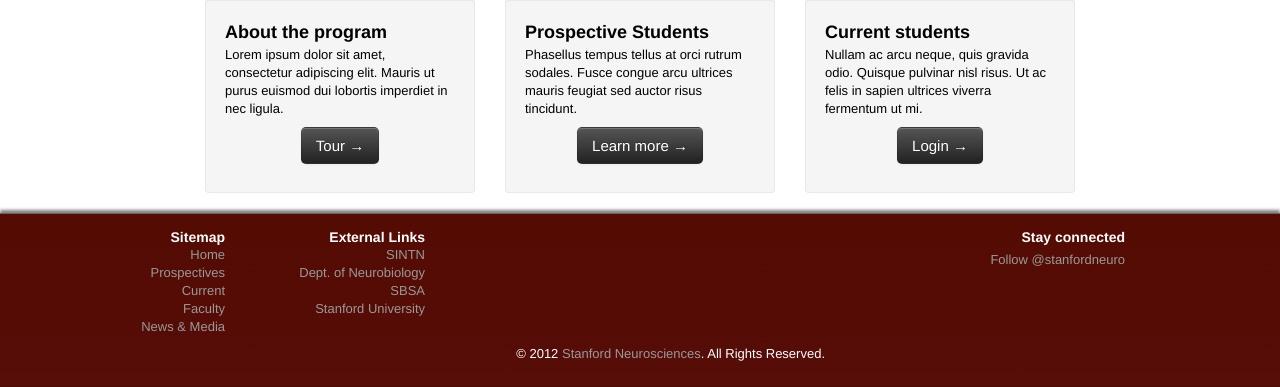
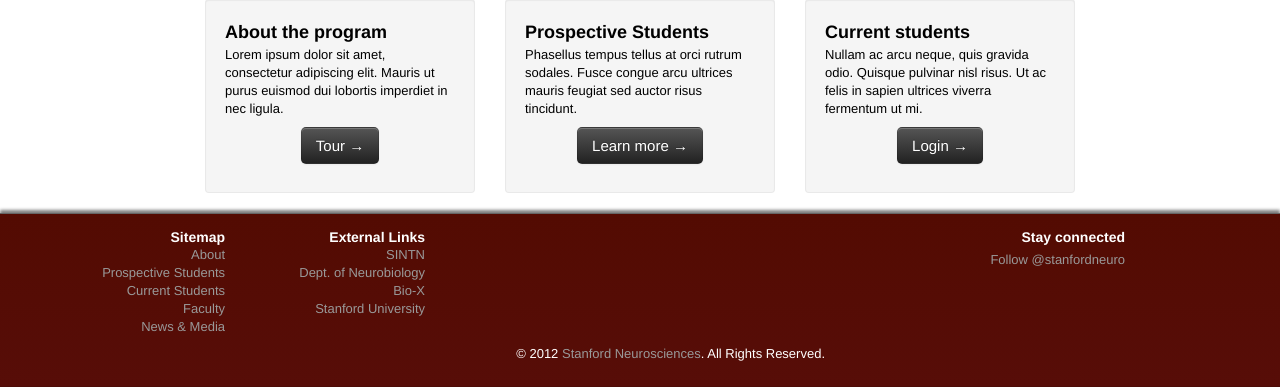
Before and after one commit to etrautmann/stanford_neuro_site, a Django app: page / in a window 1280 px wide. Shown: the part 721-1108 px from the top of the page. Run offline with Django 3.2, Linux system fonts and the light colour scheme; style sheets or scripts are compiled from the project's sources; parts of the project's set-up code (start-up, migrations or seed data) failed here and were passed over; some libraries are stand-ins or nearby versions.

Commit message:
fixed links on base.html

```diff
--- a/main/templates/base.html
+++ b/main/templates/base.html
@@ -48,11 +48,11 @@
           <a class="brand" href="#">Stanford Neurosciences</a>
           <div class="nav-collapse">
             <ul class="nav pull-right">
-              <li><a href="#">About</a></li>
-              <li><a href="#">Prospective Students</a></li>
-              <li><a href="#">Current Students</a></li>
-              <li><a href="#">Faculty</a></li>
-              <li><a href="#">News &amp; Media</a></li>
+              <li><a href="about/">About</a></li>
+              <li><a href="prospective_students/">Prospective Students</a></li>
+              <li><a href="current_students/">Current Students</a></li>
+              <li><a href="faculty/">Faculty</a></li>
+              <li><a href="news_media/">News &amp; Media</a></li>
 
               <li class="dropdown" id="menu1">
     <a class="dropdown-toggle" data-toggle="dropdown" href="#menu1">
@@ -96,19 +96,19 @@
                 <h4>Sitemap</h4>
                 <ul class='unstyled'>
                   <li>
-                    <a href='/'>Home</a>
+                    <a href='/about'>About</a>
                   </li>
                   <li>
-                    <a href='/why'>Prospectives</a>
+                    <a href='/prospective_students'>Prospective Students</a>
                   </li>
                   <li>
-                    <a href='/tour'>Current</a>
+                    <a href='/current_students'>Current Students</a>
                   </li>
                   <li>
-                    <a href='/pricing'>Faculty</a>
+                    <a href='/faculty'>Faculty</a>
                   </li>
                   <li>
-                    <a href='/faq'>News &amp; Media</a>
+                    <a href='/news_media'>News &amp; Media</a>
                   </li>
                 </ul>
             </div> <!-- span2 -->
@@ -116,16 +116,16 @@
                 <h4>External Links</h4>
                 <ul class='unstyled'>
                   <li>
-                    <a href='http://blog.fleetio.com'>SINTN</a>
+                    <a href='http://neuroscience.stanford.edu'>SINTN</a>
                   </li>
                   <li>
-                    <a href='/roi'>Dept. of Neurobiology</a>
+                    <a href='http://neurobiology.stanford.edu'>Dept. of Neurobiology</a>
                   </li>
                   <li>
-                    <a href='/fleet-management-software'>SBSA</a>
+                    <a href='http://biox.stanford.edu'>Bio-X</a>
                   </li>
                   <li>
-                    <a href='/vehicle-maintenance-software'>Stanford University</a>
+                    <a href='http://www.stanford.edu'>Stanford University</a>
                   </li>
                 </ul>
               </div>
@@ -158,7 +158,7 @@
           <div class='row'>
             <div class='span7 offset1'>
               <p>
-                &copy; 2012 <a href="http://www.rarestep.com" title="RareStep - Remarkable web-based software and websites in Birmingham, AL">Stanford Neurosciences</a>. All Rights Reserved.
+                &copy; 2012 <a href="http://neuroscienceprogram.stanford.edu" title="Stanford Neurosciences Program">Stanford Neurosciences</a>. All Rights Reserved.
               </p>
             </div>
         </div>
```
